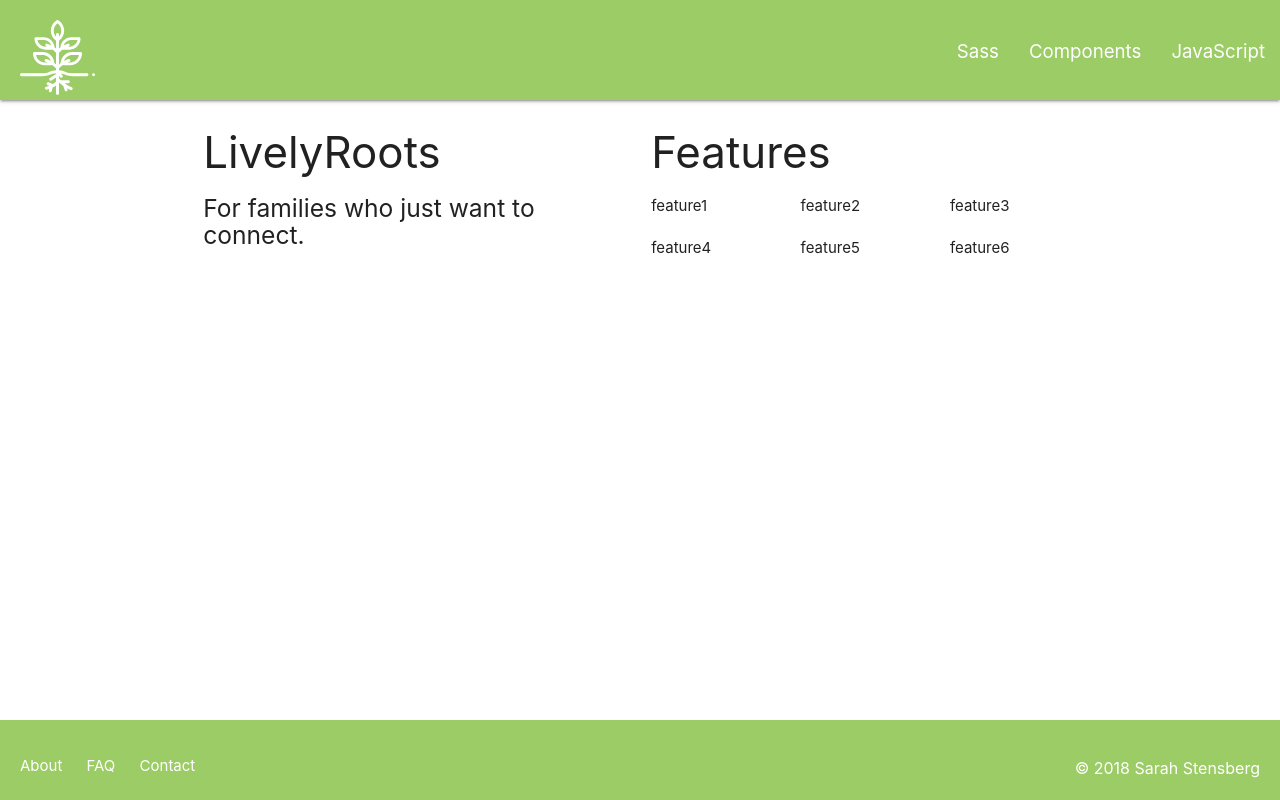
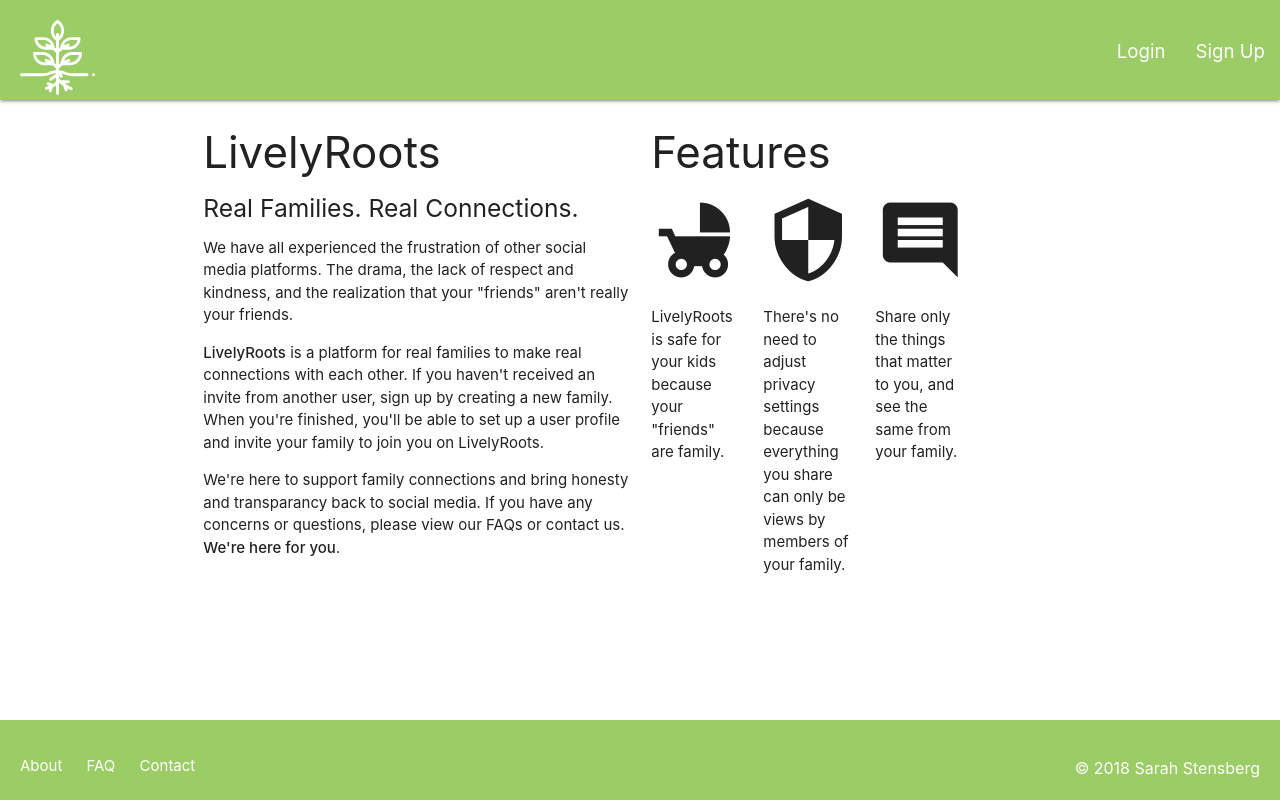
Before and after one commit to ladystensberg/LivelyRoots, a Django app: page / in a window 1280 px wide. Run offline with Django 3.2, Linux system fonts and the light colour scheme.

Commit message:
finished up index.html basic layout

```diff
--- a/livelyroots/main_app/templates/base.html
+++ b/livelyroots/main_app/templates/base.html
@@ -6,8 +6,9 @@
     <meta charset="UTF-8">
     <meta name="viewport" content="width=device-width, initial-scale=1.0">
     <meta http-equiv="X-UA-Compatible" content="ie=edge">
-    <title>LivelyRoots</title>
+    <title>LivelyRoots - Real Families, Real Connections</title>
     <link rel="stylesheet" href="https://cdnjs.cloudflare.com/ajax/libs/materialize/1.0.0/css/materialize.min.css">
+    <link href="https://fonts.googleapis.com/icon?family=Material+Icons" rel="stylesheet">
     <link rel="stylesheet" href="{% static 'css/style.css' %}">
 </head>
 <body>
@@ -16,9 +17,8 @@
             <div class="nav-wrapper light-green lighten-1">
                 <a href="#" class="brand-logo"><img src="{% static 'img/logo.svg' %}"></a>
                 <ul class="right">
-                    <li><a href="#">Sass</a></li>
-                    <li><a href="#">Components</a></li>
-                    <li><a href="#">JavaScript</a></li>
+                    <li><a href="#">Login</a></li>
+                    <li><a href="#">Sign Up</a></li>
                 </ul>
             </div>
         </nav>
--- a/livelyroots/main_app/templates/index.html
+++ b/livelyroots/main_app/templates/index.html
@@ -5,30 +5,35 @@
         <div class="row">
             <div class="col s6">
                 <h3>LivelyRoots</h3>
-                <h5>For families who just want to connect.</h6>
+                <h5>Real Families. Real Connections.</h6>
+                <p>We have all experienced the frustration of other social media platforms.
+                    The drama, the lack of respect and kindness, and the realization that your
+                    "friends" aren't really your friends.
+                </p>
+                <p><strong>LivelyRoots</strong> is a platform for real families to make real connections with each other.
+                    If you haven't received an invite from another user, sign up by creating a new family.
+                    When you're finished, you'll be able to set up a user profile and invite your family to
+                    join you on LivelyRoots.
+                </p>
+                <p>
+                    We're here to support family connections and bring honesty and transparancy back to social media.
+                    If you have any concerns or questions, please view our FAQs or contact us. <strong>We're here for you</strong>.
+                </p>
             </div>
             <div class="col s6">
                 <h3>Features</h3>
-                <div class="row">
-                    <div class="col s4">
-                        feature1
+                <div class="row ">
+                    <div class="col s3">
+                        <i class="large material-icons">child_friendly</i>
+                        <p>LivelyRoots is safe for your kids because your "friends" are family.</p>
                     </div>
-                    <div class="col s4">
-                        feature2
+                    <div class="col s3">
+                        <i class="large material-icons">security</i>
+                        <p>There's no need to adjust privacy settings because everything you share can only be views by members of your family.</p>
                     </div>
-                    <div class="col s4">
-                        feature3
-                    </div>
-                </div>
-                <div class="row">
-                    <div class="col s4">
-                        feature4
-                    </div>
-                    <div class="col s4">
-                        feature5
-                    </div>
-                    <div class="col s4">
-                        feature6
+                    <div class="col s3">
+                        <i class="large material-icons">comment</i>
+                        <p>Share only the things that matter to you, and see the same from your family.</p>
                     </div>
                 </div>
             </div>
```
